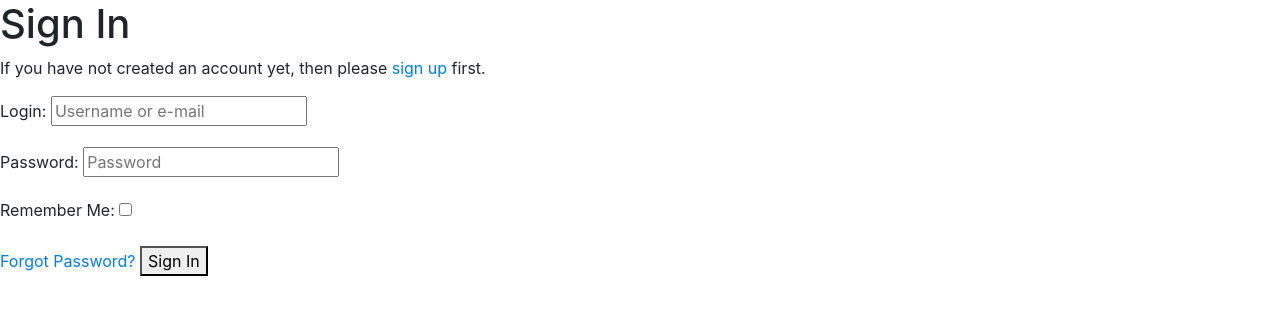
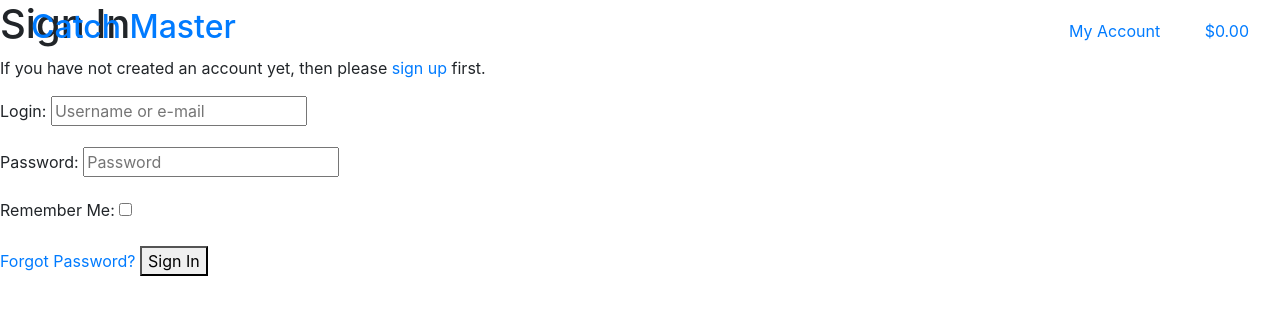
Before and after one commit to LeeEd1/catch_master, a Django app: page /accounts/login/ in a window 1280 px wide. Shown: the top 315 px of the page. Run offline with Django 3.2, Linux system fonts and the light colour scheme; some libraries are stand-ins or nearby versions.

Commit message:
FEAT: Adding links to nav link

```diff
--- a/requirements.txt
+++ b/requirements.txt
@@ -3,7 +3,7 @@ certifi==2024.8.30
 charset-normalizer==3.3.2
 defusedxml==0.7.1
 Django==3.2.25
-django-allauth==0.41.0
+django-allauth==0.50.0
 idna==3.10
 oauthlib==3.2.2
 python3-openid==3.2.0
--- a/templates/base.html
+++ b/templates/base.html
@@ -32,7 +32,54 @@
     <title>Catch Master {% block extra_title %}{% endblock %}</title>
   </head>
   <body>
-    <header class="container-fluid fixed-top"></header>
+    <header class="container-fluid fixed-top">
+      <div class="row">
+        <div class="col-12 col-lg-4 my-auto py1 py-lg-0 text-lg-left">
+          <a href="{% url 'home' %}" class="nav-link main-logo-link">
+            <h2 class="">Catch Master</h2>
+          </a>
+        </div>
+        <div class="col-12 col-lg-4 my-auto py1 py-lg-0"></div>
+        <div class="col-12 col-lg-4 my-auto py-1 py-lg-0">
+          <ul class="list-inline list-unstyled text-center text-lg-right my-0">
+              <li class="list-inline-item dropdown">
+                  <a class="text-black nav-link" href="#" id="user-options" data-toggle="dropdown" aria-haspopup="true" aria-expanded="false">
+                      <div class="text-center">
+                          <div><i class="fas fa-user fa-lg"></i></div>
+                          <p class="my-0">My Account</p>
+                      </div>
+                  </a>
+                  <div class="dropdown-menu border-0" aria-labelledby="user-options">
+                      {% if request.user.is_authenticated %}
+                          {% if request.user.is_superuser %}
+                              <a href="" class="dropdown-item">Site Admin</a>
+                          {% endif %}
+                          <a href="" class="dropdown-item">My Profile</a>
+                          <a href="{% url 'account_logout' %}" class="dropdown-item">Logout</a>
+                      {% else %}
+                          <a href="{% url 'account_signup' %}" class="dropdown-item">Register</a>
+                          <a href="{% url 'account_login' %}" class="dropdown-item">Login</a>
+                      {% endif %}
+                  </div>
+              </li>
+              <li class="list-inline-item">
+                  <a class="{% if grand_total %}text-info font-weight-bold{% else %}text-black{% endif %} nav-link" href="">
+                      <div class="text-center">
+                          <div><i class="fas fa-shopping-bag fa-lg"></i></div>
+                          <p class="my-0">
+                              {% if grand_total %}
+                                  ${{ grand_total|floatformat:2 }}
+                              {% else %}
+                                  $0.00
+                              {% endif %}
+                          </p>
+                      </div>
+                  </a>
+              </li>
+          </ul>
+        </div>
+      </div>
+    </header>
 
     {% if messages %}
         <div class="message-container"></div>
```
